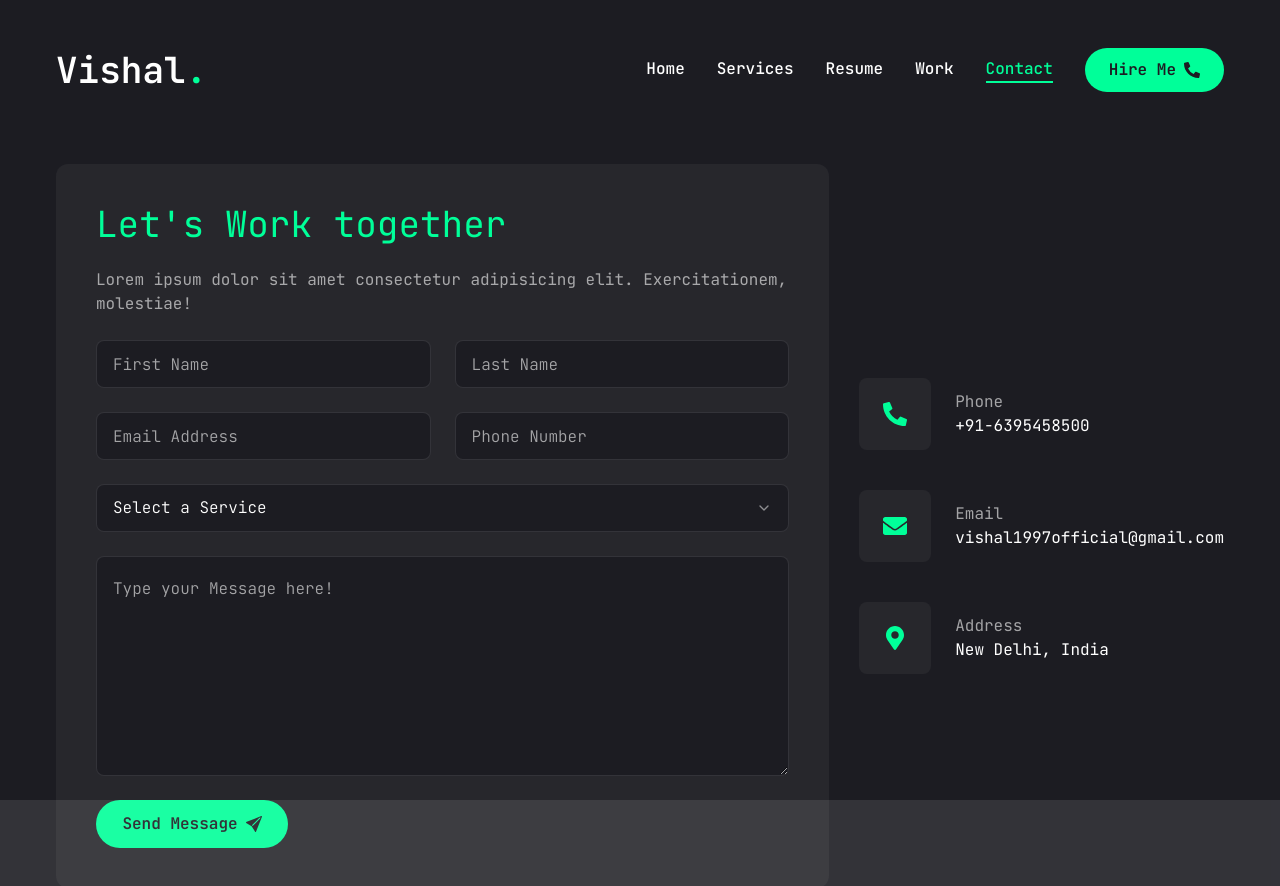
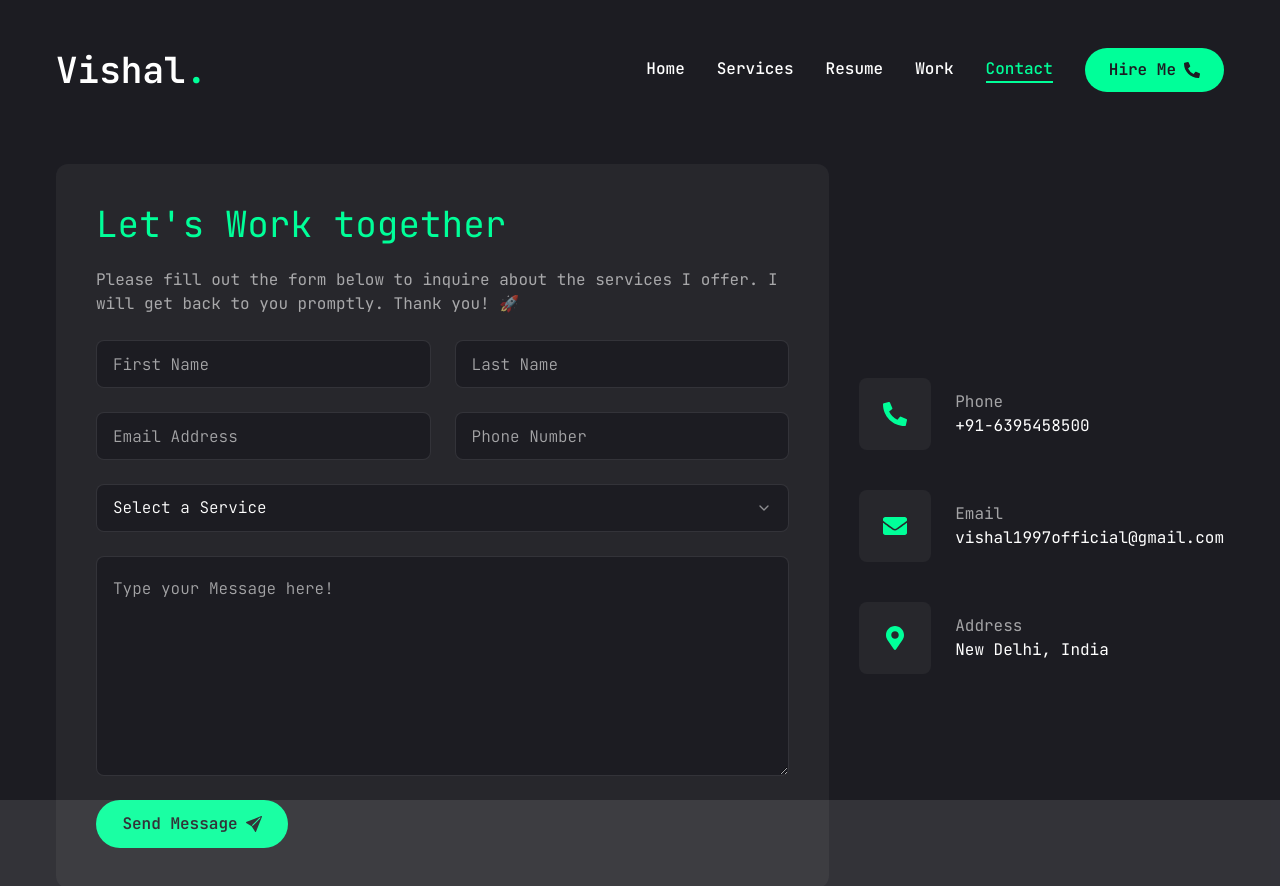
Before and after one commit to vishalsingh1997/Vishal-Singh, a Next.js app: page /contact in a window 1280 px wide. Shown: the top 886 px of the page. Built offline with nearby package versions, Linux system fonts and the light colour scheme.

Commit message:
contact page text modified

```diff
--- a/app/contact/page.jsx
+++ b/app/contact/page.jsx
@@ -53,8 +53,6 @@ const Contact = () => {
     setFormData({ ...formData, [name]: value });
   };
 
-
-
   const handleSelectChange = (value) => {
     setFormData({ ...formData, service: value });
   };
@@ -88,7 +86,7 @@ const Contact = () => {
       .then((response) => {
         // console.log("Email sent successfully..🎉", response.status, response.text);
         toast.success("Email sent successfully..🎉", {
-          position: "top-right",
+          position: "bottom-right",
           theme: "dark",
         });
 
@@ -105,7 +103,7 @@ const Contact = () => {
       .catch((err) => {
         console.error("Failed to send email:", err);
         toast.error("Ooops..! Failed to send email. ❌", {
-          position: "top-right",
+          position: "bottom-right",
           theme: "dark",
         });
       });
@@ -131,8 +129,8 @@ const Contact = () => {
             >
               <h3 className="text-4xl text-accent">Let's Work together</h3>
               <p className="text-white/60">
-                Lorem ipsum dolor sit amet consectetur adipisicing elit.
-                Exercitationem, molestiae!
+                Please fill out the form below to inquire about the services I
+                offer. I will get back to you promptly. Thank you! 🚀
               </p>
               {/* input  */}
               <div className="grid grid-cols-1 lg:grid-cols-2 gap-6">
@@ -142,6 +140,7 @@ const Contact = () => {
                   name="firstname"
                   value={formData.firstname}
                   onChange={handleChange}
+                  required
                 />
                 <Input
                   type="lastname"
@@ -156,6 +155,7 @@ const Contact = () => {
                   name="email"
                   value={formData.email}
                   onChange={handleChange}
+                  required
                 />
                 <Input
                   type="phone"
@@ -163,6 +163,7 @@ const Contact = () => {
                   name="phone"
                   value={formData.phone}
                   onChange={handleChange}
+                  required
                 />
               </div>
               {/* select  */}
@@ -193,6 +194,7 @@ const Contact = () => {
                 name="message"
                 value={formData.message}
                 onChange={handleChange}
+                required
               />
               {/* Submit btn  */}
               <Button type="submit" className="max-w-48 gap-2 " size="md">
```
